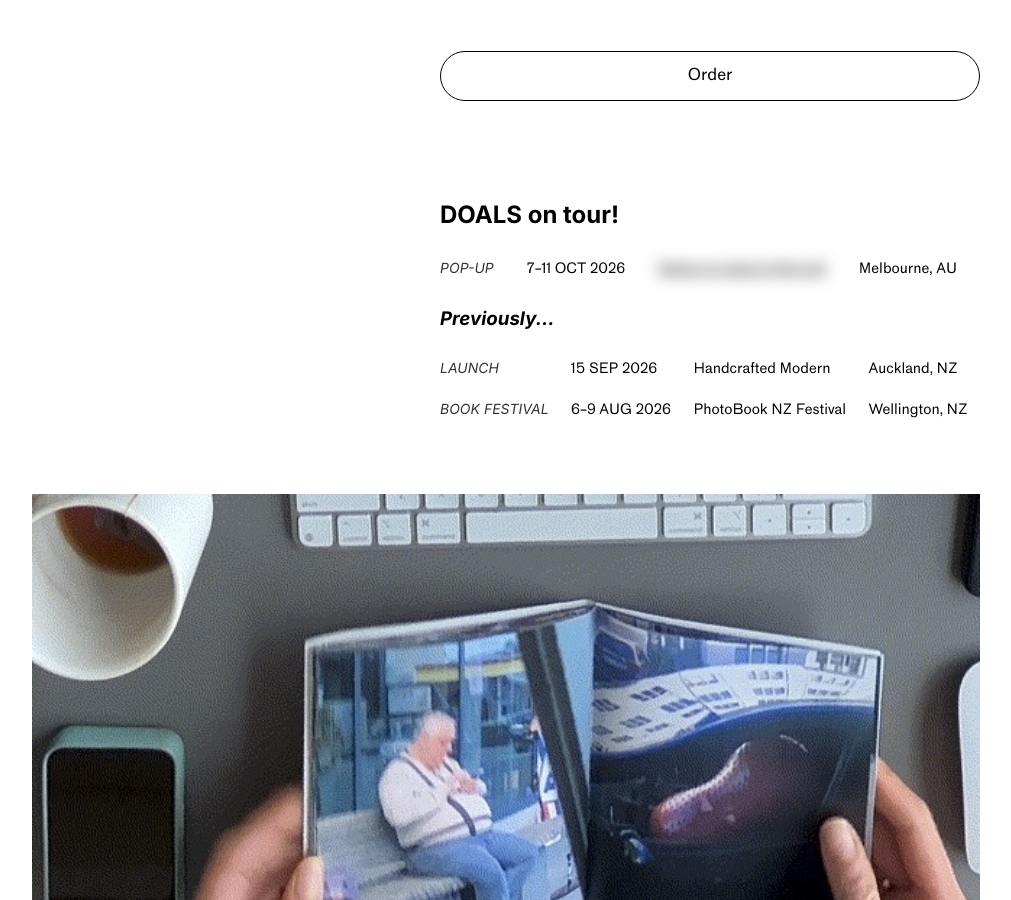
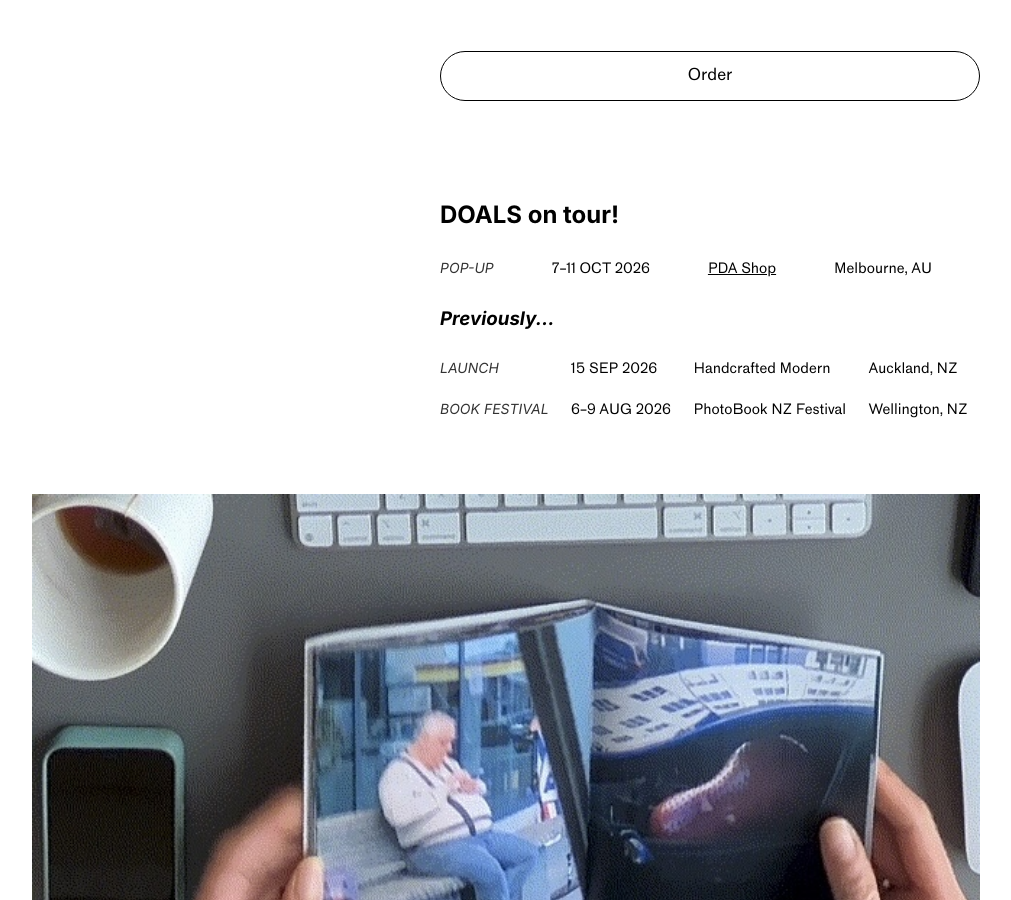
Before and after one commit to heisenburger/DOALS, a Jekyll site: the page built from index.html, in a window 1280 px wide and 900 px high, scrolled down 3193 px. Shown: the whole window, without its empty margins (134-1145 px from the left). Built offline with Jekyll 4.4.1, drawn with Linux system fonts in a browser that asks for light colours; some web fonts are replaced.

Commit message:
reveal PDA Shop popup

```diff
--- a/index.html
+++ b/index.html
@@ -62,7 +62,7 @@ paymentURL: https://buy.stripe.com/14A7sM2PqfTXbn26W8bfO01
     <li>
       <span class="store-type">Pop-up</span>
       <span class="store-launch">7–11 OCT 2026</span>
-      <span class="store secret"><a target="_blank" href="https://instagram.com/d0als">{{ page.spoilertext }}</a></span>
+      <span class="store"><a target="_blank" href="https://pda-shop.com/pages/about">PDA Shop</a></span>
       <span class="store-city">Melbourne, AU</span>
     </li>
   </ul>
```
